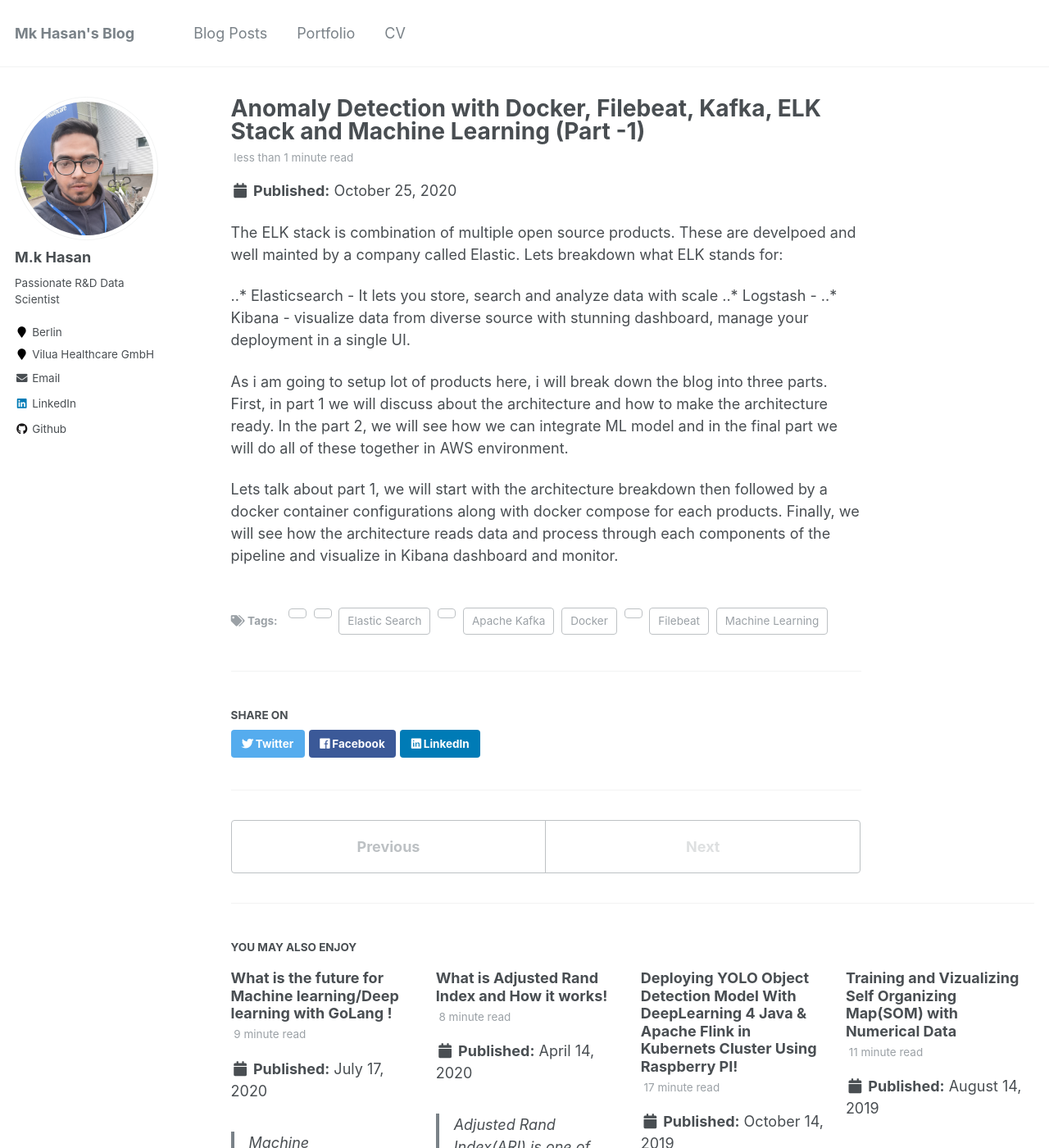
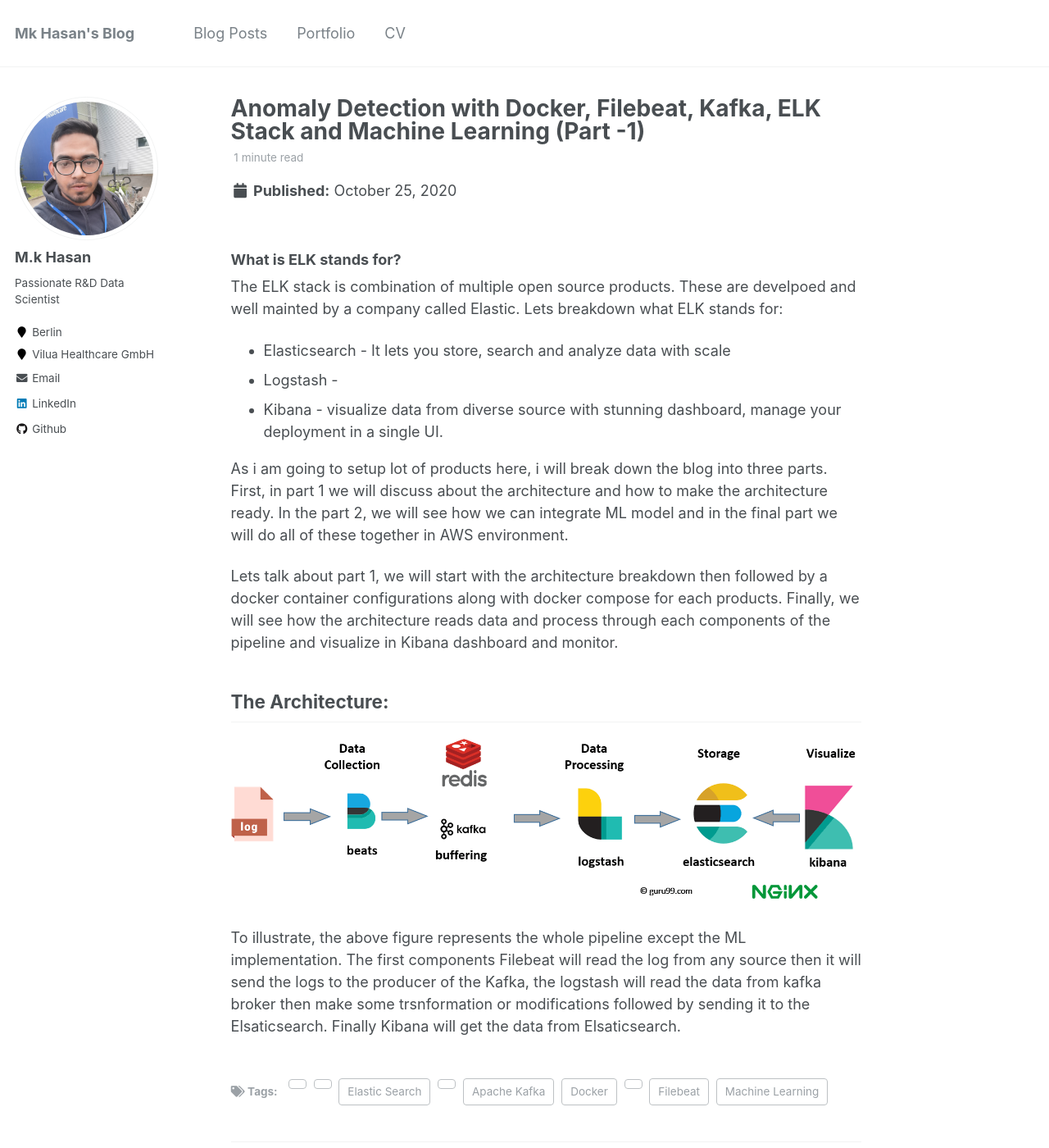
Before and after one commit to mk-hasan/mk-hasan.github.io, a Jekyll site: the page built from _posts/2020-10-25-Kafka-Elk-ML.md, in a window 1280 px wide and 1400 px high. Shown: the whole window at 82% size. Built offline with Jekyll 4.4.1, drawn with Linux system fonts in a browser that asks for light colours.

Commit message:
Elk-Kafka

```diff
--- a/_posts/2020-10-25-Kafka-Elk-ML.md
+++ b/_posts/2020-10-25-Kafka-Elk-ML.md
@@ -10,14 +10,23 @@ tags:
   - Docker
 ---
 
+### What is ELK stands for?
+
 The ELK stack is combination of multiple open source products. These are develpoed and well mainted by a company called Elastic.
 Lets breakdown what ELK stands for:
 
-..* Elasticsearch - It lets you store, search and analyze data with scale
-..* Logstash -
-..* Kibana - visualize data from diverse source with stunning dashboard, manage your deployment in a single UI.
+* Elasticsearch - It lets you store, search and analyze data with scale
+* Logstash -
+* Kibana - visualize data from diverse source with stunning dashboard, manage your deployment in a single UI.
 
 
 As i am going to setup lot of products here, i will break down the blog into three parts. First, in part 1 we will discuss about the architecture and how to make the architecture ready. In the part 2, we will see how we can integrate ML model and in the final part we will do all of these together in AWS environment.
 
 Lets talk about part 1, we will start with the architecture breakdown then followed by a docker container configurations along with docker compose for each products. Finally, we will see how the architecture reads data and process through each components of the pipeline and visualize in Kibana dashboard and monitor.
+
+## The Architecture:
+
+![ARi Equation](/images/elk-archi.png "System Architecture")
+
+
+To illustrate, the above figure represents the whole pipeline except the ML implementation. The first components Filebeat will read the log from any source then it will send the logs to the producer of the Kafka, the logstash will read the data from kafka broker then make some trsnformation or modifications followed by sending it to the Elsaticsearch. Finally Kibana will get the data from Elsaticsearch.
```
